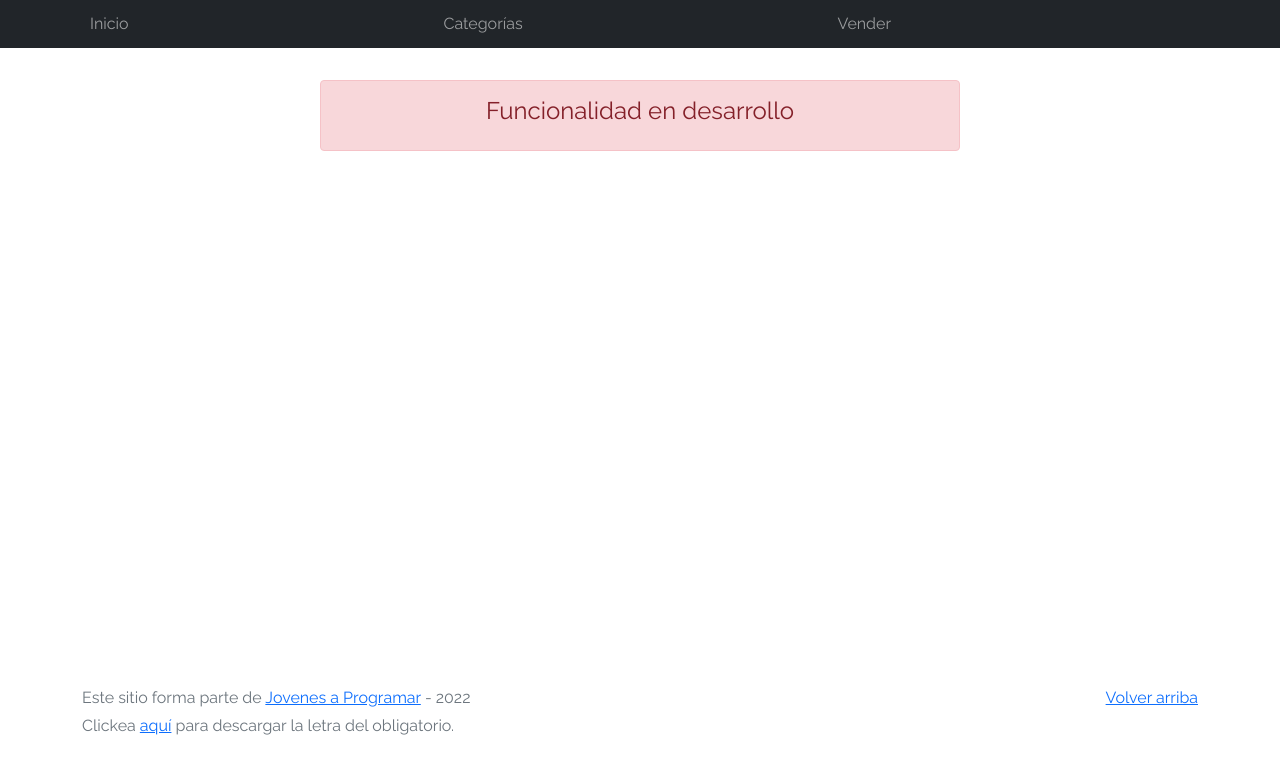
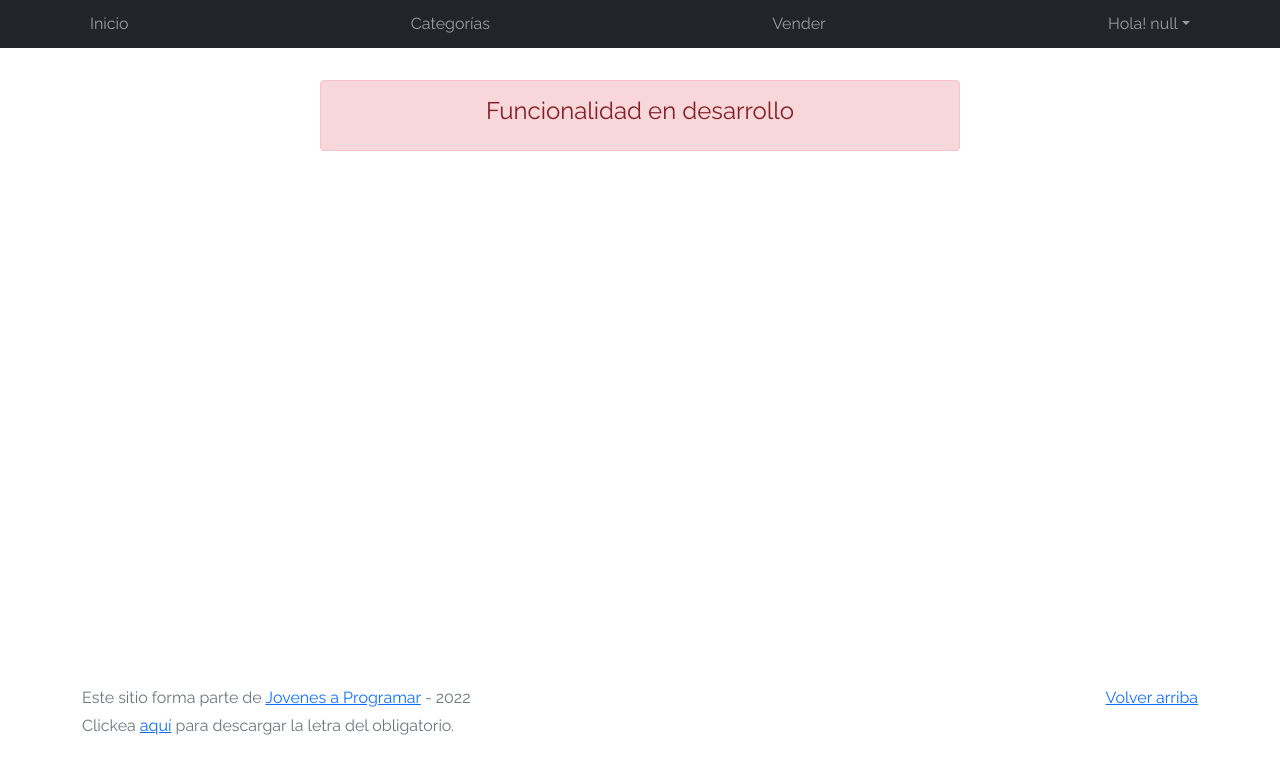
Before and after one commit to marianopezzutto/e-mercado-jap, a plain HTML site: page cart.html in a window 1280 px wide. Drawn offline with Linux system fonts and the light colour scheme.

Commit message:
add User to the nav bar

```diff
--- a/js/init.js
+++ b/js/init.js
@@ -39,3 +39,16 @@ let getJSONData = function(url){
         return result;
     });
 }
+
+document.addEventListener("DOMContentLoaded", function(){
+  let user = localStorage.getItem("usuario");
+  let nav = document.getElementsByTagName("li")
+  nav[3].className = "nav-item dropdown"
+  nav[3].innerHTML = `
+    <a class="nav-link dropdown-toggle" data-bs-toggle="dropdown" href="#" role="button" aria-haspopup="true" aria-expanded="false">Hola! ${user}</a>
+    <div class="dropdown-menu">
+      <a class="dropdown-item" href="#">Editar perfil</a>
+      <a class="dropdown-item" href="#">Mi carrito</a>
+      <a class="dropdown-item" href="#">Cerrar sesión</a>
+    </div>`
+});
```
Also changed, not shown: index.html (+3 -30 lines), inicio.html (+1 -0 lines), js/login.js (+1 -8 lines).
